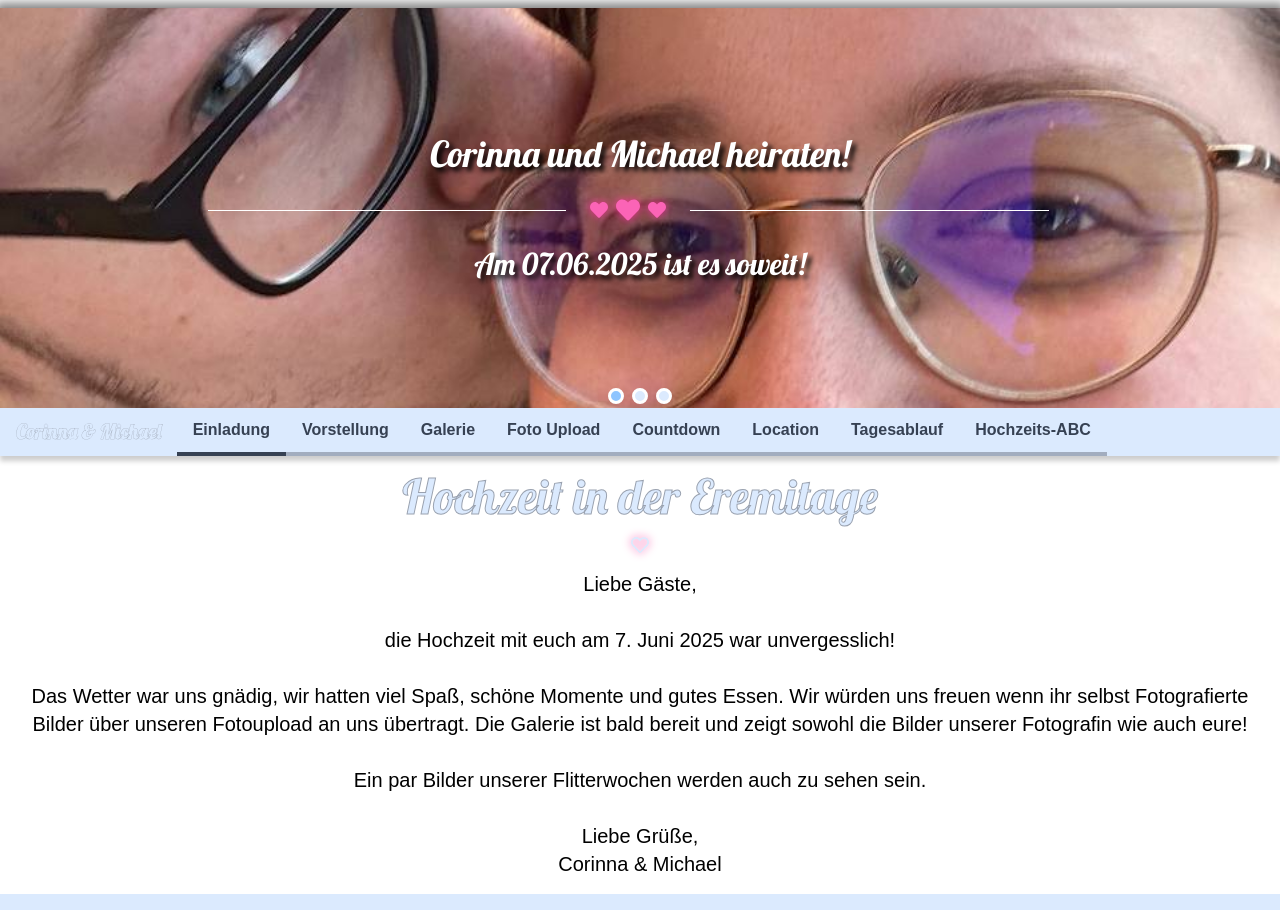
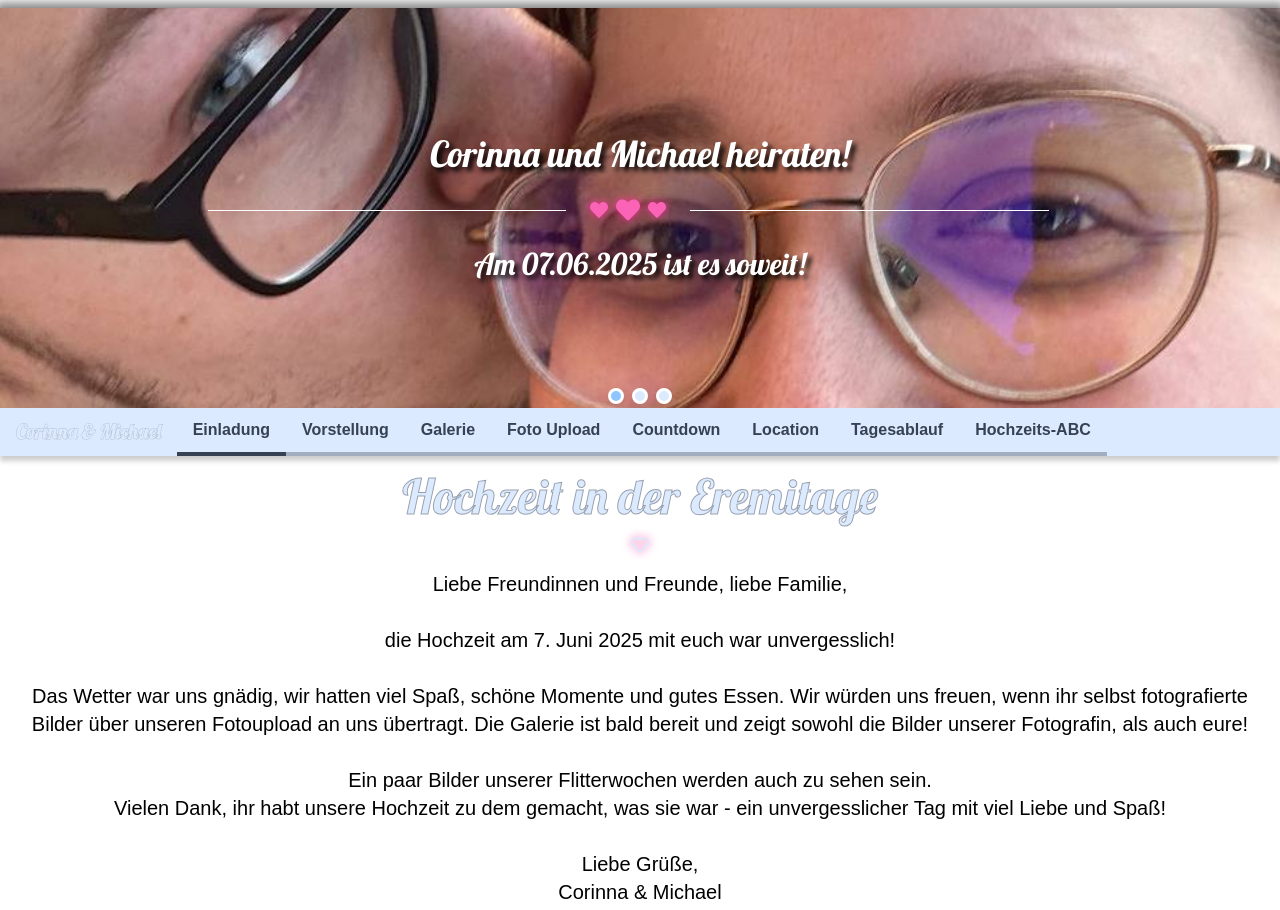
Before and after one commit to Unluckymichell/hz-web-next, a Next.js app: page / in a window 1280 px wide. Shown: the top 910 px of the page. Built offline with nearby package versions, Linux system fonts and the light colour scheme.

Commit message:
Update text in Begruesung.tsx
Fix wrong words and formulation

```diff
--- a/src/Parts/Begruesung.tsx
+++ b/src/Parts/Begruesung.tsx
@@ -25,15 +25,17 @@ function Begruesung() {
         <Divider />
       </div>
       <p className="text-lg sm:text-xl">
-        Liebe Gäste,
+        Liebe Freundinnen und Freunde, liebe Familie,
         <Brr />
-        die Hochzeit mit euch am 7. Juni 2025 war unvergesslich!
+        die Hochzeit am 7. Juni 2025 mit euch war unvergesslich!
         <Brr />
         Das Wetter war uns gnädig, wir hatten viel Spaß, schöne Momente und gutes Essen.
-        Wir würden uns freuen wenn ihr selbst Fotografierte Bilder über unseren <Link href={"#fotos"}>Fotoupload</Link> an uns übertragt.
-        Die Galerie ist bald bereit und zeigt sowohl die Bilder unserer Fotografin wie auch eure!
+        Wir würden uns freuen, wenn ihr selbst fotografierte Bilder über unseren <Link href={"#fotos"}>Fotoupload</Link> an uns übertragt.
+        Die Galerie ist bald bereit und zeigt sowohl die Bilder unserer Fotografin, als auch eure!
         <Brr />
-        Ein par Bilder unserer Flitterwochen werden auch zu sehen sein.
+        Ein paar Bilder unserer Flitterwochen werden auch zu sehen sein.
+        <br />
+        Vielen Dank, ihr habt unsere Hochzeit zu dem gemacht, was sie war - ein unvergesslicher Tag mit viel Liebe und Spaß!
         <Brr />
         Liebe Grüße,
         <br />
```
